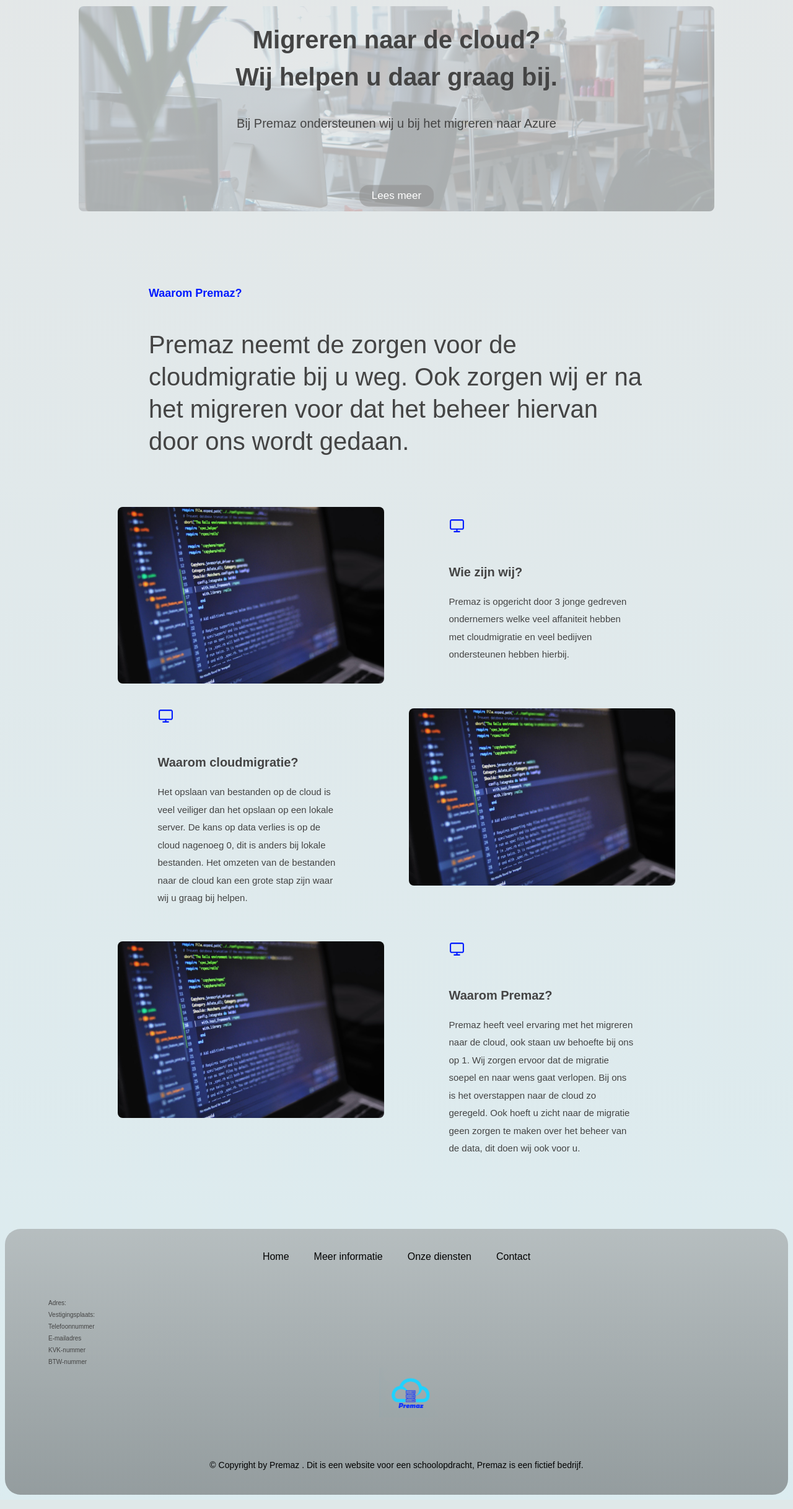
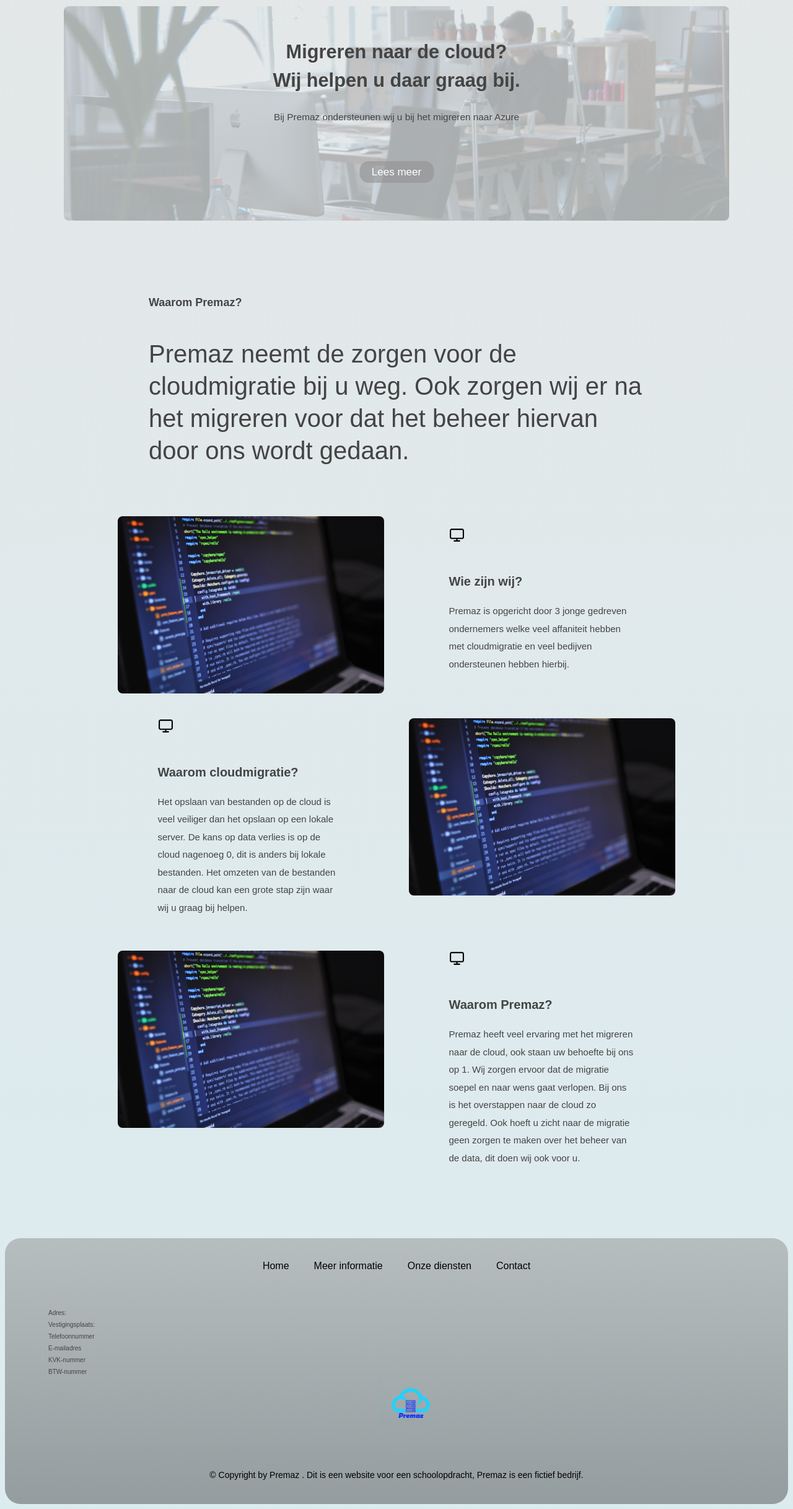
Before and after one commit to leonvsc/Premaz, a PHP site: page / in a window 1280 px wide. Shown: the part 96-2531 px from the top of the page at 62% size. Before the commit the page ends 2508 px from the top, so only its background shows below. Run offline with PHP 8.4, Linux system fonts and the light colour scheme.

Commit message:
Tried something with text scaling

```diff
--- a/css/alineas.css
+++ b/css/alineas.css
@@ -42,7 +42,6 @@
 .section_description {
     font-size: 1.8rem;
     font-weight: 600;
-    /* text-transform: uppercase; */
     color: var(--color-primary);
     margin-bottom: 1rem;
 }
--- a/css/style.css
+++ b/css/style.css
@@ -1,23 +1,3 @@
-:root {
-    --color-primary: #001aff;
-    --color-secondary: #ffcb03;
-    --color-tertiary: #ff585f;
-    --color-primary-darker: #4bbb7d;
-    --color-secondary-darker: #ffbb00;
-    --color-tertiary-darker: #fd424b;
-    --color-primary-opacity: #5ec5763a;
-    --color-secondary-opacity: #ffcd0331;
-    --color-tertiary-opacity: #ff58602d;
-    --gradient-primary: linear-gradient(to top left, #39b385, #9be15d);
-    --gradient-secondary: linear-gradient(to top left, #ffb003, #ffcb03);
-}
-
-/* * {
-    margin: 0;
-    padding: 0;
-    box-sizing: inherit;
-} */
-
 html {
     font-size: 62.5%;
     box-sizing: border-box;
@@ -38,15 +18,14 @@ body {
 
 .header_background {
     position: relative;
+    display: flex;
+    justify-content: center;
 }
 
 .header_background img {
     opacity: 0.25;
     border-radius: 8px;
-    display: block;
-    margin-right: auto;
-    margin-left: auto;
-    width: 90%;
+    width: 85%;
     height: auto;
 }
 
@@ -83,11 +62,11 @@ body {
 }
 
 h1 {
-    font-size: 4rem;
+    font-size: 2.4vw;
     line-height: 1.5;
 }
 
 h4 {
-    font-size: 2rem;
+    font-size: 1.2vw;
     font-weight: 500;
 }
--- a/index.html
+++ b/index.html
@@ -8,7 +8,6 @@
         <link rel="stylesheet" href="css/navigatiebalk.css" />
         <link rel="stylesheet" href="css/alineas.css" />
         <link rel="stylesheet" href="css/footer.css" />
-        <link rel="stylesheet" href="css/modal.css" />
         <link rel="stylesheet" href="css/bootstrap-grid.css" />
         <!-- <script src="script.js"></script> -->
 
@@ -48,7 +47,7 @@
                 </ul>
             </nav>
             <!-- Afbeelding met een pakkende tekst -->
-            <div class="container header_background">
+            <div class="header_background">
                 <img
                     id="cycleImages"
                     src="img/Cycle images/achtergrond-afbeelding-1.1.jpg"
```
Also changed, not shown: css/navigatiebalk.css (+0 -23 lines).
